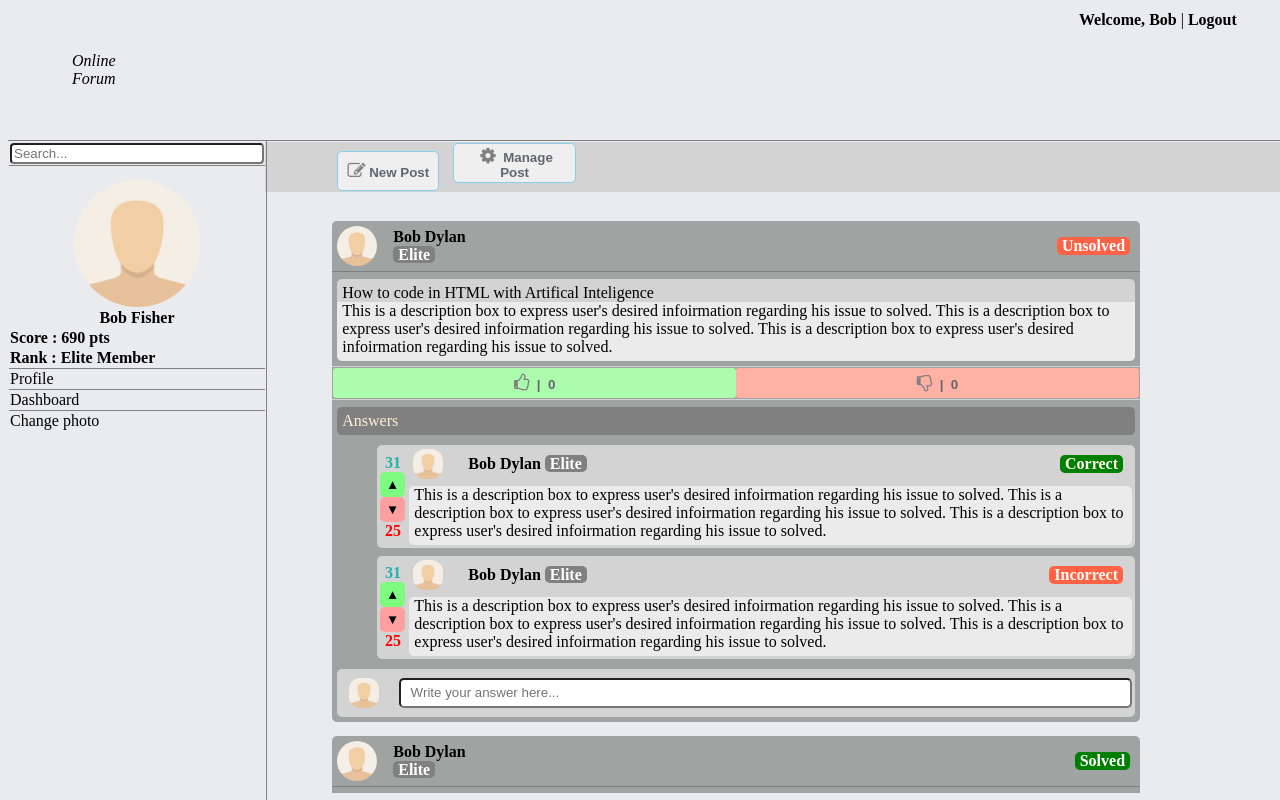
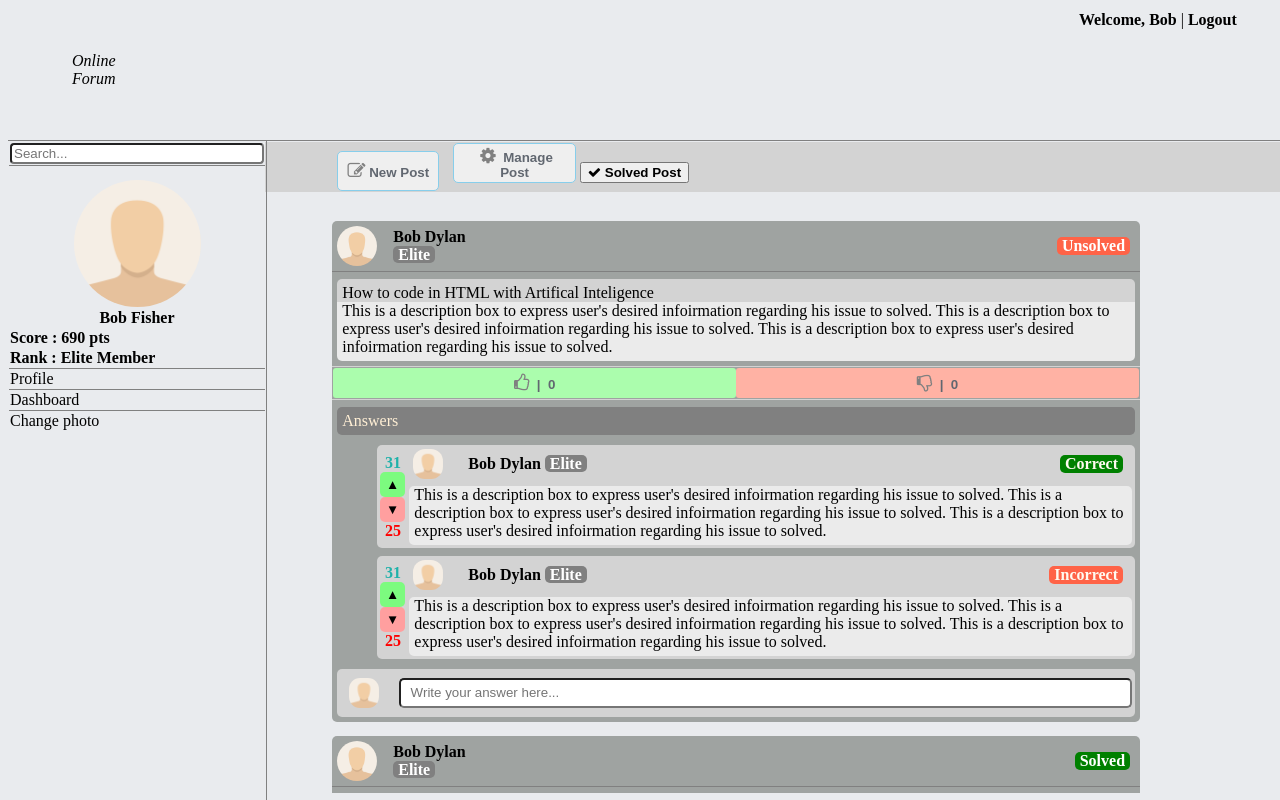
Before and after one commit to sshihabb007/ASP.NET-projects-HTML-demo, a plain HTML site: page User/user_dashboard.html in a window 1280 px wide. Drawn offline with Linux system fonts and the light colour scheme.

Commit message:
Update user_dashboard.html

```diff
--- a/User/user_dashboard.html
+++ b/User/user_dashboard.html
@@ -51,6 +51,7 @@
                         <td>
                             <button id="create_post" onclick="urlChange('create_new_post.html')"><i id="create_post_icon" class="fa fa-pencil-square-o"></i>&nbsp;<b id="create_post_text">New Post</b></button>
                             <button id="manage_post" onclick="urlChange('manage_post.html')"><i id="manage_post_icon" class="fa fa-cog fa-fw"></i>&nbsp;<b id="create_post_text">Manage Post</b></button>
+                            <button id="solved_post" onclick="urlChange('solved_post.html')"><i id="solved_post_icon" class="fa fa-check"></i>&nbsp;<b id="solved_post_text">Solved Post</b></button>
                         </td>
                     </tr>
                     <tr>
```
